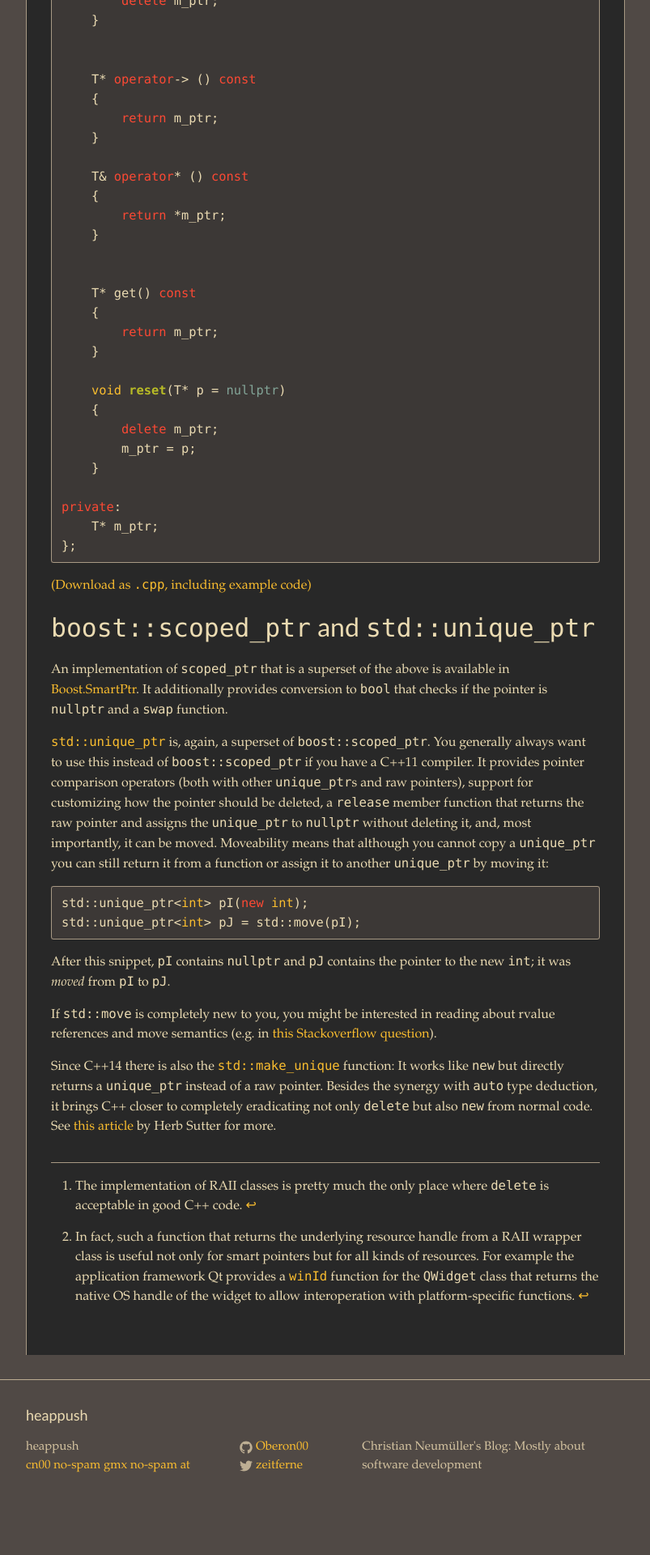
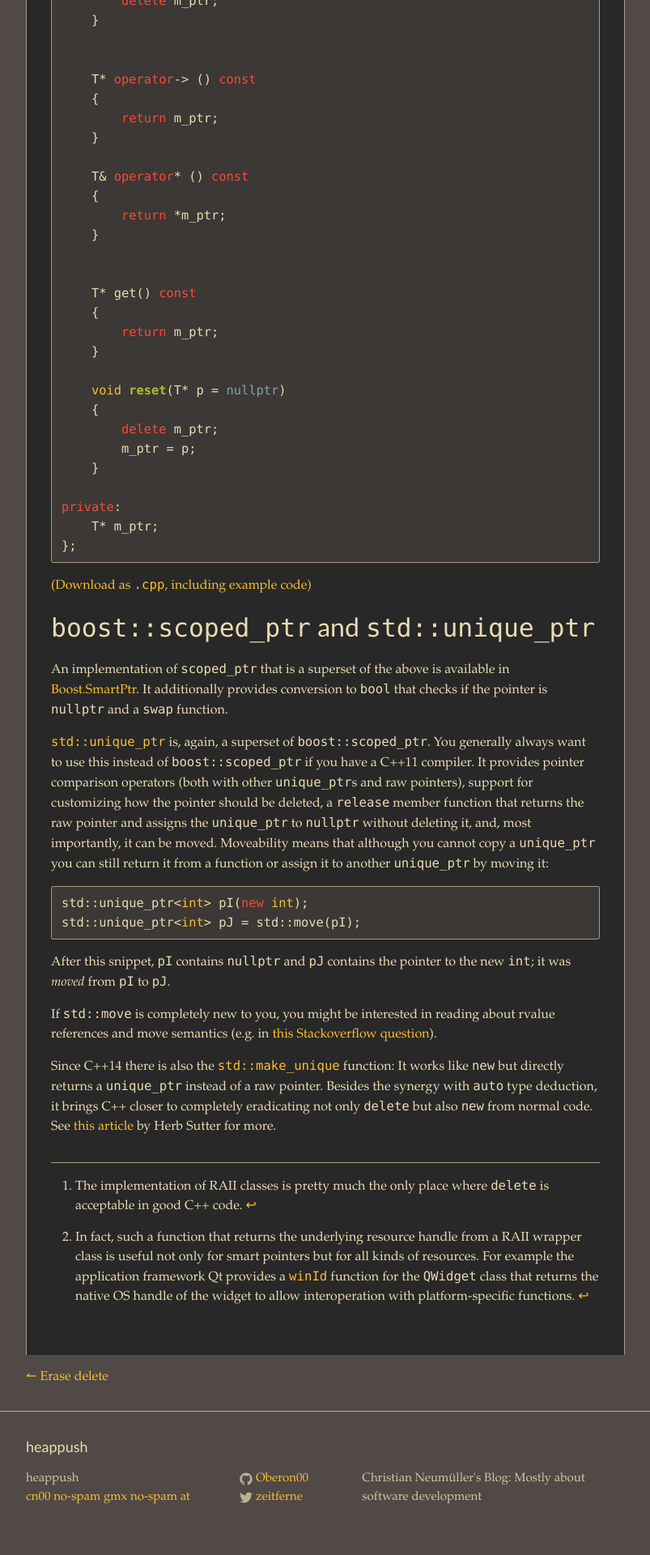
Before and after one commit to Oberon00/Oberon00.github.io, a Jekyll site: the page built from _posts/2015-01-18-raii-implementation.md, in a window 1280 px wide. Shown: the part 3975-5895 px from the top of the page at 81% size, without its empty margins (238-1041 px from the left). Built offline with Jekyll 4.4.1, drawn with Linux system fonts in a browser that asks for light colours; before the commit the page ends 5856 px from its top, so only the background shows below that.

Commit message:
Add next & prev links at the bottom of the page.

```diff
--- /dev/null
+++ b/_includes/post-meta-nodate.html
@@ -0,0 +1,9 @@
+{% if include.pg.author %} • {{ include.pg.author }}{% endif %}
+{% if include.pg.meta %} • {{ include.pg.meta }}{% endif %}
+{% if include.pg.categories %}
+  • {{ include.pg.categories | join: ", " }}
+{% endif %}
+{% if include.pg.tags != empty %}
+  {% if include.pg.categories %} · {% else %} • {% endif %}
+  {{ include.pg.tags | join: ", " }}
+{% endif %}
--- /dev/null
+++ b/_includes/post-meta-nohtml.html
@@ -0,0 +1,4 @@
+{% capture _post_meta %}
+{{ include.pg.date | date: "%B %-d, %Y" }}
+{% include post-meta-nodate.html pg=include.pg %}
+{% endcapture %} {{ _post_meta | remove: "  " | strip_newlines }}
--- a/_includes/post-meta.html
+++ b/_includes/post-meta.html
@@ -1,12 +1,6 @@
 <p class="post-meta">
-  <span title="{{ page.date | date: "%R" }}">
-    {{ page.date | date: "%B %-d, %Y" }}
+  <span title="{{ include.pg.date | date: "%R" }}">
+    {{ include.pg.date | date: "%B %-d, %Y" }}
   </span>
-  {% if page.author %} • {{ page.author }}{% endif %}
-  {% if page.meta %} • {{ page.meta }}{% endif %}
-  {% if page.categories %} • {{ page.categories | join: ", " }}{% endif %}
-  {% if page.tags %}
-    {% if page.categories %} · {% else %} • {% endif %}
-    {{ page.tags | join: ", " }}
-  {% endif %}
+  {% include post-meta-nodate.html pg=include.pg %}
 </p>
--- a/_layouts/default.html
+++ b/_layouts/default.html
@@ -10,9 +10,28 @@
     <div class="page-content">
       <div class="wrapper">
         {{ content }}
+        {% if page.previous.url or page.next.url %}
+          <nav class="page-nav">
+            {% if page.previous.url %}
+              <a class="prev"
+                 href="{{page.previous.url}}"
+                 title="{% include post-meta-nohtml.html pg=page.previous %}">
+                {{page.previous.title}}
+              </a>
+            {% else %}
+              <span class="dummy-prev"> </span>
+            {% endif %}
+            {% if page.next.url %}
+              <a class="next"
+                 href="{{page.next.url}}"
+                 title="{% include post-meta-nohtml.html pg=page.next %}">
+                {{page.next.title}}
+              </a>
+            {% endif %}
+          </nav>
+        {% endif %}
       </div>
     </div>
-
     {% include footer.html %}
 
   </body>
--- a/_layouts/post.html
+++ b/_layouts/post.html
@@ -5,7 +5,7 @@
 
   <header class="post-header">
     <h1 class="post-title">{{ page.title }}</h1>
-  {% include post-meta.html %}
+  {% include post-meta.html pg=page %}
   </header>
 
   <article class="post-content">
--- a/_sass/_layout.scss
+++ b/_sass/_layout.scss
@@ -174,6 +174,30 @@
     padding: $spacing-unit 0;
 }
 
+.page-nav {
+    margin-top: $spacing-unit / 2;
+
+    .prev, .dummy-prev, .next {
+        float: left;
+        width: 50%;
+    }
+
+    .prev {
+        &::before {
+            content: "\21bc ";
+        }
+    }
+    .dummy-prev {
+        height: 1px;
+    }
+    .next {
+        text-align: right;
+        &::after {
+            content: " \21c0";
+        }
+    }
+}
+
 .page-heading {
     font-size: 20px;
 }
```
